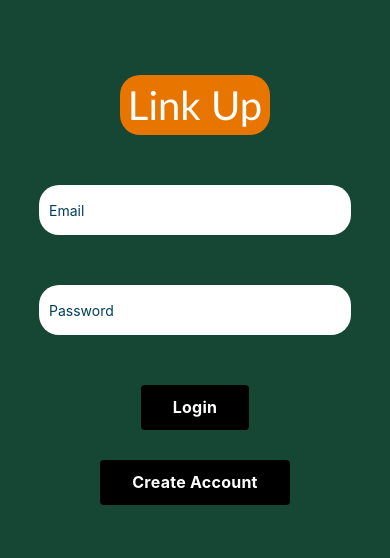
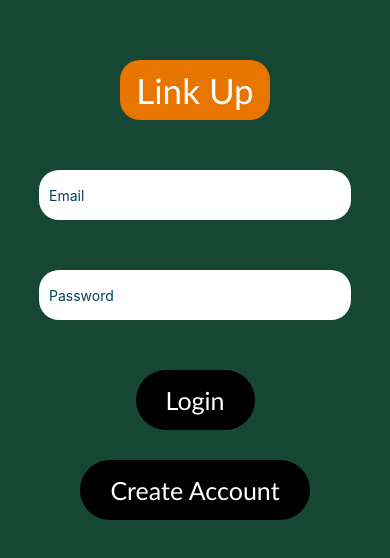
Before and after one commit to kombuch/linkup, a React Native app: screen / in a window 390 px wide. Shown: the part 132-690 px from the top of the page. Built offline with nearby package versions, Linux system fonts and the light colour scheme.

Commit message:
styling changes

```diff
--- a/pages/CreateAccount.js
+++ b/pages/CreateAccount.js
@@ -3,6 +3,7 @@ import React, { useState } from 'react'
 import Logo from './components/Logo'
 import { createAccount } from './util/Storage'
 import AlertModal from './components/AlertModal'
+import BackButton from './components/BackButton'
 
 function LoginPage(props) {
   const { navigate } = props
@@ -15,14 +16,10 @@ function LoginPage(props) {
 
   return (
     <View style={styles.container}>
-      <AlertModal
-        message={alertMessage}
-        modalVisible={modalVisible}
-        setModalVisible={setModalVisible}
-      />
       <View style={styles.logoContainer}>
         <Logo />
       </View>
+      <View style={styles.inputsContainer}>
         <View style={styles.inputContainer}>
           <TextInput
             placeholder="Username"
@@ -51,8 +48,10 @@ function LoginPage(props) {
             onChangeText={setPassword}
           />
         </View>
+      </View>
+      <View style={styles.bottomContainer}>
         <Pressable
-        style={styles.button}
+          style={styles.createButtonBG}
           onPress={() => {
             createAccount(username, email, password).then((error) => {
               if (error === 0) {
@@ -70,8 +69,15 @@ function LoginPage(props) {
             })
           }}
         >
-        <Text style={styles.text}>Create</Text>
+          <Text style={styles.createButtonText}>Create</Text>
         </Pressable>
+        <BackButton navigate={navigate} dest="login" />
+      </View>
+      <AlertModal
+        message={alertMessage}
+        modalVisible={modalVisible}
+        setModalVisible={setModalVisible}
+      />
     </View>
   )
 }
@@ -82,13 +88,20 @@ const styles = StyleSheet.create({
   container: {
     flex: 1,
     backgroundColor: '#154734',
+    gap: 50,
+  },
+  logoContainer: {
+    backgroundColor: '#154734',
+    marginTop: 40,
+    alignItems: 'center',
+    justifyContent: 'flex-end',
+    flex: 1,
+  },
+  inputsContainer: {
     alignItems: 'center',
     justifyContent: 'center',
     gap: 30,
-  },
-  logoContainer: {
-    backgroundColor: '#154734',
-    marginBottom: 20,
+    flex: 3,
   },
   inputContainer: {
     width: '80%',
@@ -112,6 +125,30 @@ const styles = StyleSheet.create({
     elevation: 3,
     backgroundColor: 'black',
   },
+  bottomContainer: {
+    flex: 2,
+    justifyContent: 'center',
+    flexDirection: 'row-reverse',
+    marginBottom: 25,
+    marginLeft: 10,
+    marginRight: 10,
+    gap: 30,
+  },
+  createButtonText: {
+    fontSize: 25,
+    textAlign: 'center',
+    color: '#fff',
+    fontFamily: 'Gill Sans',
+  },
+  createButtonBG: {
+    borderRadius: 40,
+    alignContent: 'center',
+    justifyContent: 'center',
+    width: 140,
+    height: 60,
+    backgroundColor: '#000',
+  },
+
   text: {
     fontSize: 16,
     lineHeight: 21,
--- a/pages/HostEventPage.js
+++ b/pages/HostEventPage.js
@@ -203,7 +203,7 @@ function HostEventPage(props) {
         </View>
       </View>
       <View style={styles.bottomContainer}>
-        <BackButton navigate={navigate} />
+        <BackButton navigate={navigate} dest="home" />
         <PreviewButton
           onPress={() => {
             // TODO - Input checking
@@ -280,20 +280,20 @@ const ampmTo24H = (t) => {
 
 const styles = StyleSheet.create({
   header: {
-    fontSize: 40,
+    fontSize: 35,
     textAlign: 'center',
     color: '#fff',
     fontFamily: 'Gill Sans',
   },
   inputLabel: {
-    fontSize: 20,
+    fontSize: 25,
     textAlign: 'left',
     color: '#fff',
     fontFamily: 'Gill Sans',
     marginLeft: '14%',
   },
   badInputLabel: {
-    fontSize: 20,
+    fontSize: 25,
     textAlign: 'left',
     color: 'red',
     fontFamily: 'Gill Sans',
@@ -305,6 +305,7 @@ const styles = StyleSheet.create({
     backgroundColor: '#fff',
     borderRadius: 20,
     height: 50,
+    marginTop: 6,
     marginBottom: 30,
     justifyContent: 'center',
     padding: 10,
@@ -320,10 +321,9 @@ const styles = StyleSheet.create({
     gap: 30,
   },
   topContainer: {
-    flex: 1,
     justifyContent: 'center',
     flexDirection: 'row',
-    marginTop: 40,
+    marginTop: 30,
     marginLeft: 10,
     marginRight: 10,
   },
@@ -337,8 +337,7 @@ const styles = StyleSheet.create({
     gap: 30,
   },
   listContainer: {
-    flex: 7,
-    gap: 10,
+    flex: 8,
   },
   input: {
     borderWidth: 1,
--- a/pages/LoginPage.js
+++ b/pages/LoginPage.js
@@ -1,4 +1,4 @@
-import { Alert, StyleSheet, TextInput, Text, View, Pressable, Platform } from 'react-native'
+import { StyleSheet, TextInput, Text, View, Pressable } from 'react-native'
 import React, { useEffect, useState } from 'react'
 
 import AsyncStorage from '@react-native-async-storage/async-storage'
@@ -40,11 +40,6 @@ function LoginPage(props) {
 
   return (
     <View style={styles.container}>
-      <AlertModal
-        message={alertMessage}
-        modalVisible={modalVisible}
-        setModalVisible={setModalVisible}
-      />
       <Pressable
         onPress={() => {
           setTapCount((currentCount) => currentCount + 1)
@@ -96,6 +91,12 @@ function LoginPage(props) {
       >
         <Text style={styles.text}>Create Account</Text>
       </Pressable>
+
+      <AlertModal
+        message={alertMessage}
+        modalVisible={modalVisible}
+        setModalVisible={setModalVisible}
+      />
     </View>
   )
 }
@@ -127,20 +128,18 @@ const styles = StyleSheet.create({
     height: 50,
     color: 'black',
   },
+  text: {
+    fontSize: 25,
+    textAlign: 'center',
+    color: '#fff',
+    fontFamily: 'Gill Sans',
+    marginHorizontal: 30,
+  },
   button: {
-    alignItems: 'center',
+    borderRadius: 40,
+    alignContent: 'center',
     justifyContent: 'center',
-    paddingVertical: 12,
-    paddingHorizontal: 32,
-    borderRadius: 4,
-    elevation: 3,
-    backgroundColor: 'black',
-  },
-  text: {
-    fontSize: 16,
-    lineHeight: 21,
-    fontWeight: 'bold',
-    letterSpacing: 0.25,
-    color: 'white',
+    height: 60,
+    backgroundColor: '#000',
   },
 })
--- a/pages/components/AlertModal.js
+++ b/pages/components/AlertModal.js
@@ -32,15 +32,10 @@ function AlertModal(props) {
           <TouchableWithoutFeedback>
             {/* prevents from closing when clicking inside modal */}
             <View style={styles.modalView}>
-              <Text style={styles.modalTitleText}>{message}</Text>
-              <View style={styles.modalButtonContainer}>
-                <Pressable
-                  style={[styles.button, styles.buttonClose]}
-                  onPress={() => setModalVisible(false)}
-                >
-                  <Text style={styles.closeText}>Close</Text>
-                </Pressable>
-              </View>
+              <Text style={styles.messageText}>{message}</Text>
+              <Pressable style={styles.buttonClose} onPress={() => setModalVisible(false)}>
+                <Text style={styles.buttonText}>Close</Text>
+              </Pressable>
             </View>
           </TouchableWithoutFeedback>
         </View>
@@ -52,16 +47,14 @@ function AlertModal(props) {
 export default AlertModal
 
 const styles = StyleSheet.create({
-  textStyle: { color: '#fff' },
-  closeText: {},
   modalView: {
     margin: 20,
     backgroundColor: '#fff',
     borderColor: '#e87500',
     borderWidth: 2,
     borderRadius: 10,
-    minWidth: 335,
-    padding: 55,
+    minWidth: 280,
+    padding: 20,
     alignItems: 'center',
     shadowColor: '#000',
     shadowOffset: {
@@ -78,72 +71,16 @@ const styles = StyleSheet.create({
     alignItems: 'center',
     marginTop: 22,
   },
-
-  button: {
-    borderRadius: 20,
+  buttonText: { fontSize: 15 },
+  buttonClose: {
+    borderRadius: 25,
     padding: 10,
-    elevation: 2,
-    color: '#fff',
-    backgroundColor: '#e87500',
-  },
-  modalButtonContainer: {
-    gap: 20,
-    marginTop: 20,
-    flexDirection: 'row',
-  },
-  buttonClose: {
     backgroundColor: '#aaa',
   },
-  modalText: {
-    marginBottom: 15,
+  messageText: {
+    marginTop: 5,
+    marginBottom: 25,
+    fontSize: 25,
     textAlign: 'center',
   },
-  modalTitleText: {
-    marginBottom: 15,
-    fontSize: 30,
-    textAlign: 'center',
-  },
-  container: {
-    flex: 1,
-    backgroundColor: '#154734',
-    gap: 30,
-  },
-  topContainer: {
-    flex: 1,
-    justifyContent: 'center',
-    flexDirection: 'row',
-    marginTop: 40,
-    marginLeft: 10,
-    marginRight: 10,
-    gap: 50,
-  },
-  bottomContainer: {
-    flex: 1,
-    justifyContent: 'center',
-    alignItems: 'flex-end',
-    flexDirection: 'row',
-    marginBottom: 25,
-    marginLeft: 10,
-    marginRight: 10,
-    gap: 50,
-  },
-  listContainer: {
-    flex: 10,
-    gap: 30,
-    backgroundColor: '#154034',
-    borderRadius: 20,
-    margin: 8,
-    paddingTop: 8,
-  },
-  inputContainer: {
-    gap: 5,
-    justifyContent: 'flex-start',
-  },
-  input: {
-    borderWidth: 1,
-    borderRadius: 5,
-    height: 30,
-    padding: 10,
-    margin: 10,
-  },
 })
--- a/pages/components/BackButton.js
+++ b/pages/components/BackButton.js
@@ -2,9 +2,9 @@ import { Pressable, StyleSheet, Text, View } from 'react-native'
 import React from 'react'
 
 function BackButton(props) {
-  const { navigate } = props
+  const { navigate, dest } = props
   return (
-    <Pressable onPress={() => navigate('home')}>
+    <Pressable onPress={() => navigate(dest)}>
       <View style={styles.logoBG}>
         <Text style={styles.header}>Back</Text>
       </View>
@@ -16,7 +16,7 @@ export default BackButton
 
 const styles = StyleSheet.create({
   header: {
-    fontSize: 40,
+    fontSize: 25,
     textAlign: 'center',
     color: '#000',
     fontFamily: 'Gill Sans',
--- a/pages/components/HomeButton.js
+++ b/pages/components/HomeButton.js
@@ -16,7 +16,7 @@ export default HomeButton
 
 const styles = StyleSheet.create({
   header: {
-    fontSize: 40,
+    fontSize: 25,
     textAlign: 'center',
     color: '#fff',
     fontFamily: 'Gill Sans',
--- a/pages/components/HostButton.js
+++ b/pages/components/HostButton.js
@@ -20,7 +20,7 @@ export default HostButton
 
 const styles = StyleSheet.create({
   text: {
-    fontSize: 40,
+    fontSize: 25,
     textAlign: 'center',
     color: '#fff',
     fontFamily: 'Gill Sans',
--- a/pages/components/Logo.js
+++ b/pages/components/Logo.js
@@ -13,7 +13,7 @@ export default Logo
 
 const styles = StyleSheet.create({
   header: {
-    fontSize: 40,
+    fontSize: 35,
     textAlign: 'center',
     color: '#fff',
     fontFamily: 'Gill Sans',
--- a/pages/components/LogoutButton.js
+++ b/pages/components/LogoutButton.js
@@ -16,7 +16,7 @@ export default LogoutButton
 
 const styles = StyleSheet.create({
   header: {
-    fontSize: 40,
+    fontSize: 25,
     textAlign: 'center',
     color: '#000',
     fontFamily: 'Gill Sans',
--- a/pages/components/PreviewButton.js
+++ b/pages/components/PreviewButton.js
@@ -16,7 +16,7 @@ export default PreviewButton
 
 const styles = StyleSheet.create({
   header: {
-    fontSize: 40,
+    fontSize: 25,
     textAlign: 'center',
     color: '#fff',
     fontFamily: 'Gill Sans',
--- a/pages/components/ProfileButton.js
+++ b/pages/components/ProfileButton.js
@@ -23,7 +23,7 @@ export default ProfileButton
 
 const styles = StyleSheet.create({
   header: {
-    fontSize: 40,
+    fontSize: 25,
     textAlign: 'center',
     color: '#000',
     fontFamily: 'Gill Sans',
```
Lines whose indentation alone changed are shown as unchanged.
